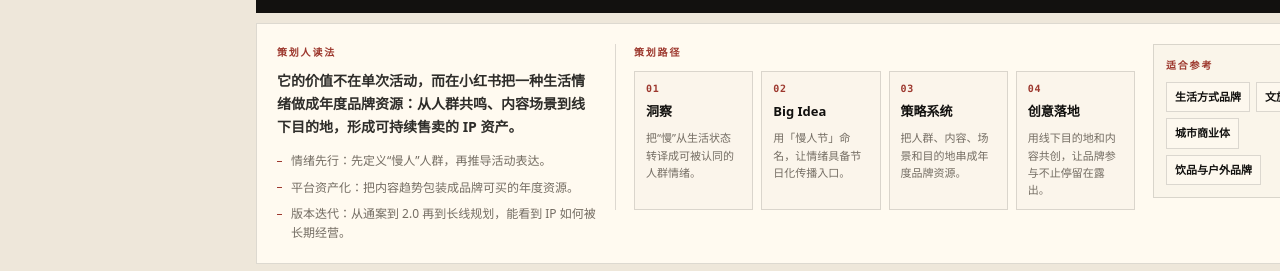
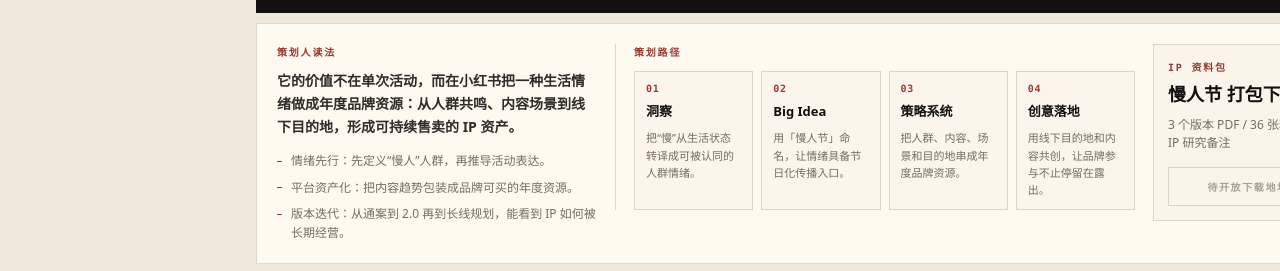
Before and after one commit to pansunian/thinkppt-archive, a React (Vite) app: page / in a window 1280 px wide. Shown: the part 1102-1373 px from the top of the page. Built offline with nearby package versions, Linux system fonts and the light colour scheme; a web font is replaced by a local one.

Commit message:
Replace audience tags with archive download card

```diff
--- a/App.tsx
+++ b/App.tsx
@@ -18,6 +18,7 @@ type IpAnnual = {
   metrics: { label: string; value: string }[];
   studyNotes: string[];
   audience: string[];
+  downloadUrl?: string;
   framework: { step: string; title: string; text: string }[];
   versions: PageVersion[];
 };
@@ -343,6 +344,7 @@ export default function App() {
   const versions = archive.versions.length ? archive.versions : [fallbackVersion(archive)];
   const version = versions[activeVersion] || versions[0];
   const activeImage = imageFor(version, activePage);
+  const totalExtractedPages = versions.reduce((sum, item) => sum + item.labels.length, 0);
   const thumbIndexes = version.labels.map((_, index) => index).slice(0, 10);
   if (activePage >= 10 && !thumbIndexes.includes(activePage)) {
     thumbIndexes[thumbIndexes.length - 1] = activePage;
@@ -575,11 +577,15 @@ export default function App() {
               </div>
             </div>
             <div className="detail-side">
-              <div className="audience">
-                <span>适合参考</span>
-                <div>
-                  {archive.audience.map(item => <b key={item}>{item}</b>)}
-                </div>
+              <div className="download-card">
+                <span>IP 资料包</span>
+                <strong>{archive.name} 打包下载</strong>
+                <p>{archive.versions.length} 个版本 PDF / {totalExtractedPages} 张精选页 / IP 研究备注</p>
+                {archive.downloadUrl ? (
+                  <a href={archive.downloadUrl} target="_blank" rel="noreferrer">下载资料包</a>
+                ) : (
+                  <button disabled>待开放下载地址</button>
+                )}
               </div>
             </div>
           </section>
@@ -714,7 +720,7 @@ button{font:inherit;color:inherit}
 .story-metrics span{display:block;margin-top:7px;color:var(--muted);font:800 9px var(--mono);letter-spacing:.12em}
 .detail-section{background:var(--sheet);border:1px solid var(--line);padding:20px;display:grid;grid-template-columns:minmax(320px,1.35fr) minmax(520px,2.35fr) minmax(190px,.65fr);gap:18px;align-items:start}
 .research-card{min-width:0}
-.research-card span,.audience>span{display:block;color:var(--red);font:800 10px var(--mono);letter-spacing:.18em;text-transform:uppercase}
+.research-card span,.download-card>span{display:block;color:var(--red);font:800 10px var(--mono);letter-spacing:.18em;text-transform:uppercase}
 .research-card strong{display:block;margin-top:10px;font-size:14px;line-height:1.65;color:rgba(17,16,14,.88)}
 .research-card ul{list-style:none;margin:14px 0 0;padding:0;display:grid;gap:8px}
 .research-card li{position:relative;padding-left:14px;color:var(--muted);font-size:12px;line-height:1.55}
@@ -731,9 +737,11 @@ button{font:inherit;color:inherit}
 .info-grid div{padding:11px 9px;border-right:1px solid var(--line);border-bottom:1px solid var(--line)}
 .info-grid b{display:block;font-size:24px;white-space:nowrap}
 .info-grid span{display:block;margin-top:6px;color:var(--muted);font:800 9px var(--mono);letter-spacing:.12em}
-.audience{border:1px solid var(--line);padding:12px;background:rgba(238,231,218,.28);overflow:hidden}
-.audience div{display:flex;flex-wrap:wrap;gap:6px;margin-top:10px}
-.audience b{border:1px solid var(--line);padding:6px 8px;font-size:11px;font-weight:700;background:rgba(255,250,240,.62);white-space:nowrap}
+.download-card{border:1px solid var(--line);padding:14px;background:rgba(238,231,218,.28);overflow:hidden}
+.download-card strong{display:block;margin-top:10px;font-size:18px;line-height:1.2}
+.download-card p{margin:10px 0 14px;color:var(--muted);font-size:12px;line-height:1.55}
+.download-card a,.download-card button{width:100%;border:1px solid var(--ink);background:var(--ink);color:var(--sheet);padding:11px 10px;display:grid;place-items:center;text-decoration:none;cursor:pointer;font:800 10px var(--mono);letter-spacing:.16em}
+.download-card button:disabled{border-color:var(--line);background:transparent;color:rgba(116,109,99,.62);cursor:not-allowed}
 .site-note{border:1px solid var(--line);padding:14px;background:rgba(255,250,240,.78)}
 .site-note b{display:block;font:800 12px var(--mono);letter-spacing:.22em}
 .site-note span{display:block;margin-top:6px;color:var(--red);font:800 10px var(--mono);letter-spacing:.16em;text-transform:uppercase}
```
